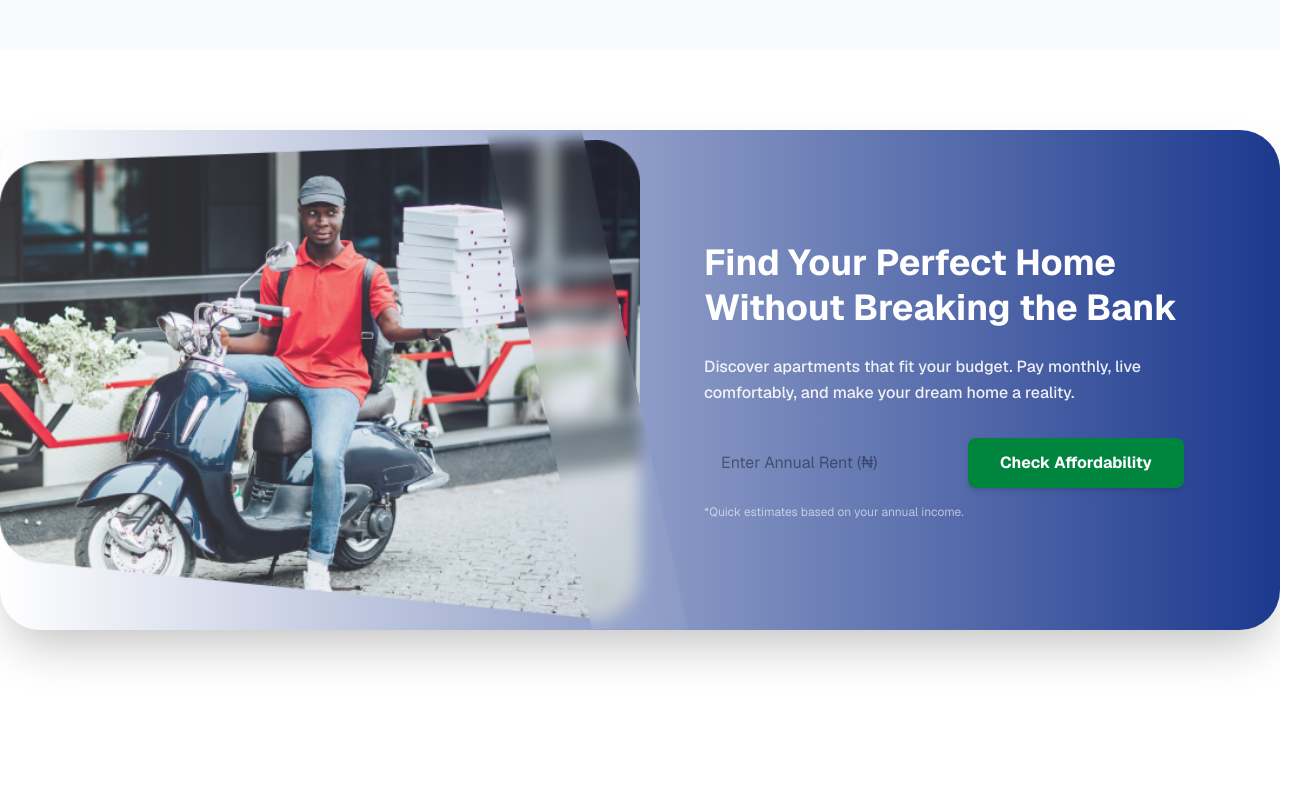
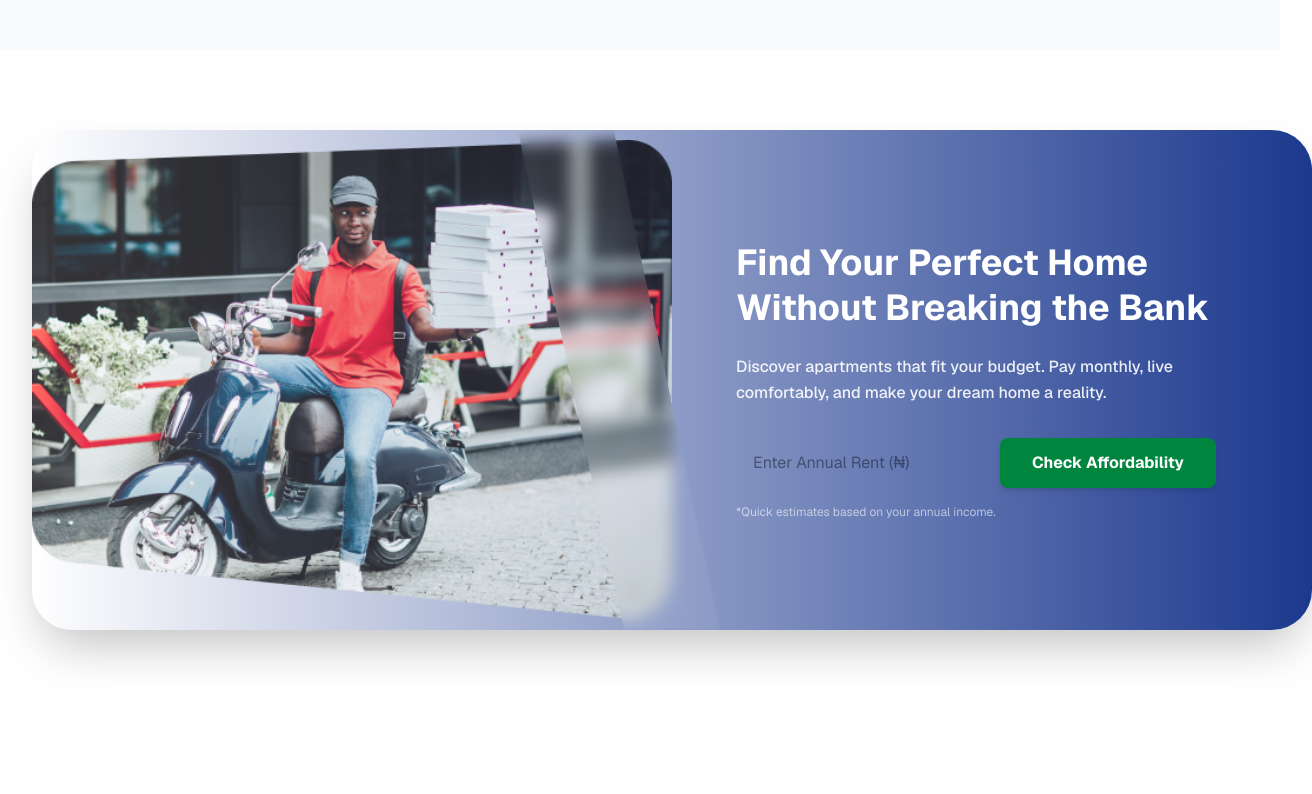
Before and after one commit to Synergyfy/Help2Home, a Next.js app: page / in a window 1280 px wide. Shown: the part 1360-2154 px from the top of the page, 1312 px wide, since content can reach past the window. Built offline with nearby package versions, Linux system fonts and the light colour scheme.

Commit message:
update on purple banner

```diff
--- a/components/PurpleBanner.tsx
+++ b/components/PurpleBanner.tsx
@@ -5,7 +5,7 @@ import CalculatorCTA from '@/components/lib/CalculatorCTA';
 export default function PurpleBanner() {
     return (
         <section className="py-20 px-4 md:px-0">
-      <div className="container mx-auto">
+            <div className="container mx-auto mx-4 md:mx-8">
                 <div className="bg-gradient-to-r from-brand-purple to-blue-900 rounded-[2.5rem] overflow-hidden relative flex flex-col md:flex-row items-center shadow-2xl min-h-[500px]">
 
                     {/* Left: Image Section */}
```
Lines whose indentation alone changed are shown as unchanged.
